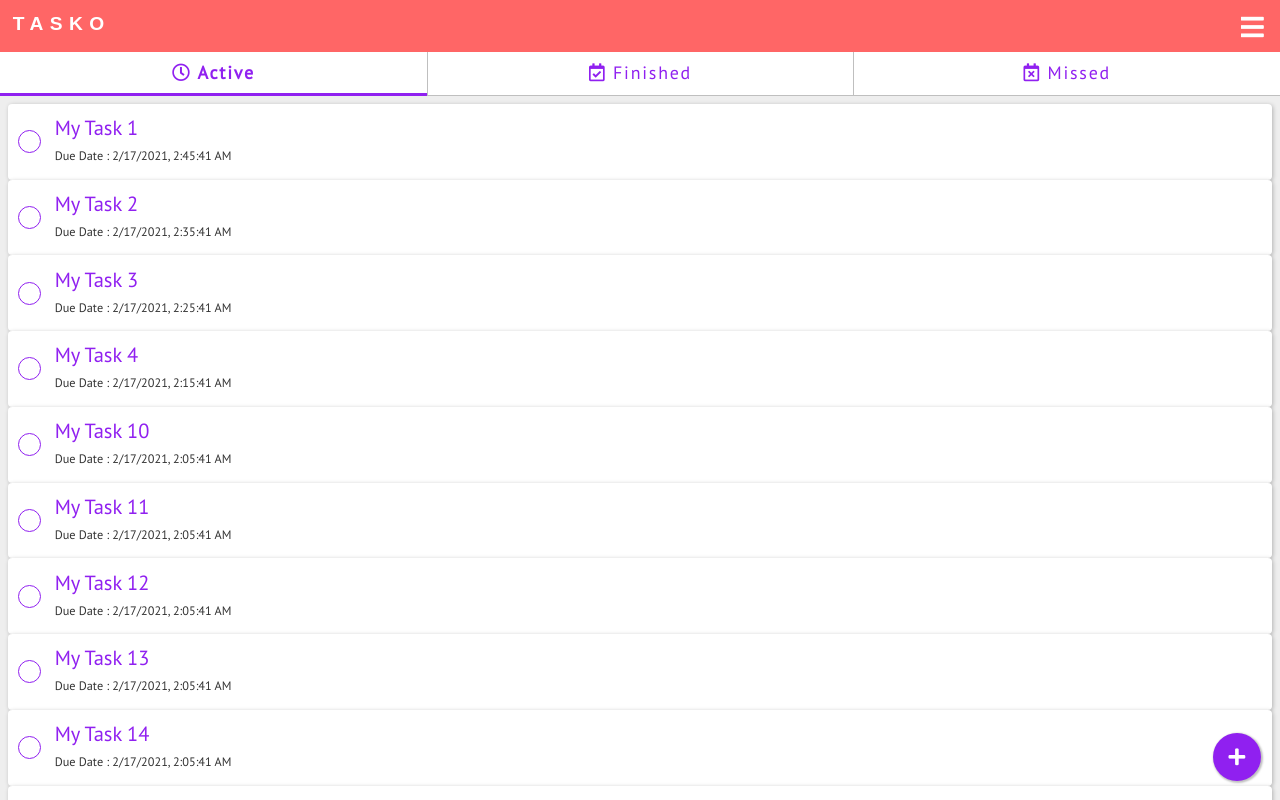
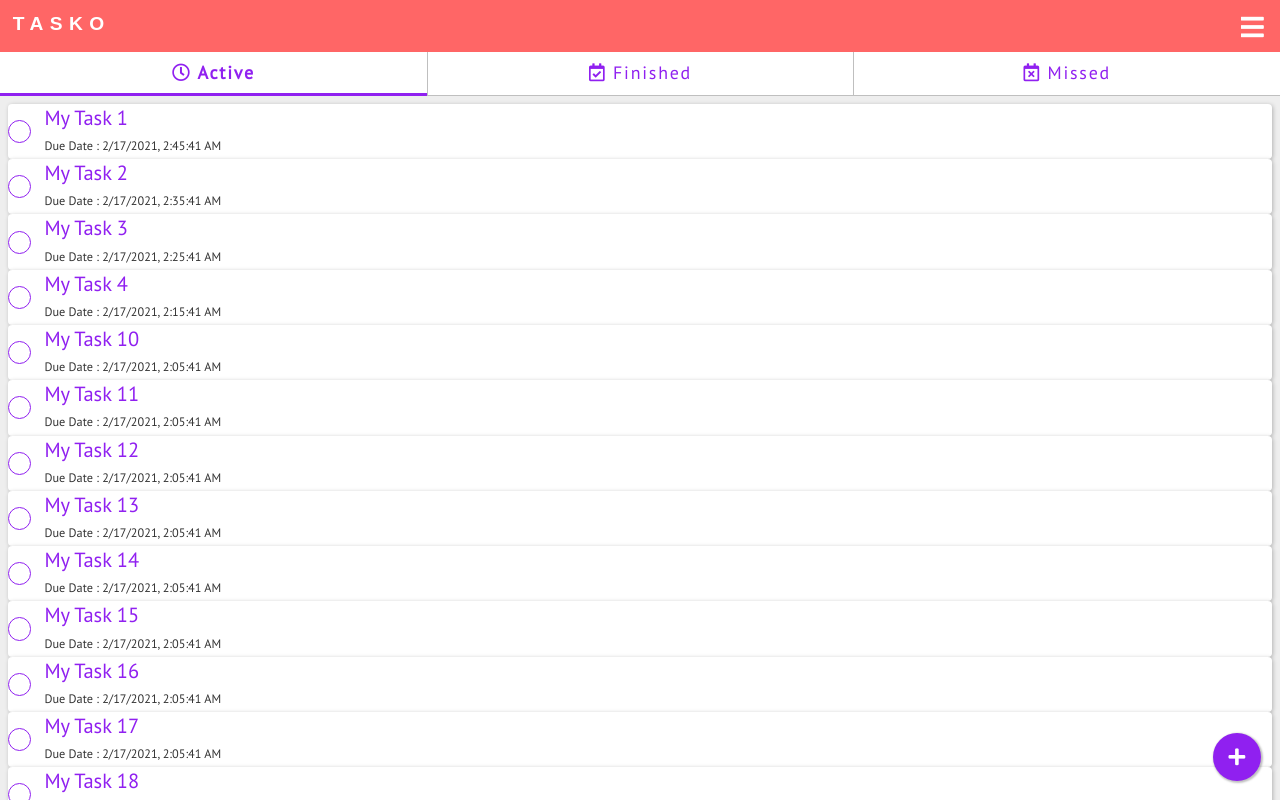
Before and after one commit to cod3rboy/tasko, a Vue app: page /c1/active in a window 1280 px wide. Built offline with nearby package versions, Linux system fonts and the light colour scheme; a web font is replaced by a local one.

Commit message:
Added padding prop to BaseCard to specify custom card padding.

```diff
--- a/src/components/tasks/TaskListItem.vue
+++ b/src/components/tasks/TaskListItem.vue
@@ -1,6 +1,6 @@
 <template>
   <li>
-    <base-card>
+    <base-card padding="0">
       <div class="flex-container">
         <base-checkbox
           :checked="taskItem.finished"
--- a/src/components/ui/BaseCard.vue
+++ b/src/components/ui/BaseCard.vue
@@ -1,15 +1,36 @@
 <template>
-  <div class="card">
+  <div class="card" :style="cardStyles">
     <slot></slot>
   </div>
 </template>
 
+<script>
+export default {
+  props: {
+    padding: {
+      type: String,
+      required: false,
+      default: "",
+    },
+  },
+  computed: {
+    cardStyles() {
+      const styles = {};
+      if (this.padding !== "") styles["--card-padding"] = this.padding;
+      // You can check for more custom css attribute styles
+      return styles;
+    },
+  },
+};
+</script>
+
 <style scoped>
 .card {
+  --card-padding: 0.5em;
   background-color: var(--color-secondary-surface);
   color: var(--color-surface-text);
   font-size: 1.6rem;
-  padding: 0.5em;
+  padding: var(--card-padding);
   border-radius: 0.2em;
   box-shadow: 1px 1px 4px 0px rgba(0, 0, 0, 0.25);
 }
```
